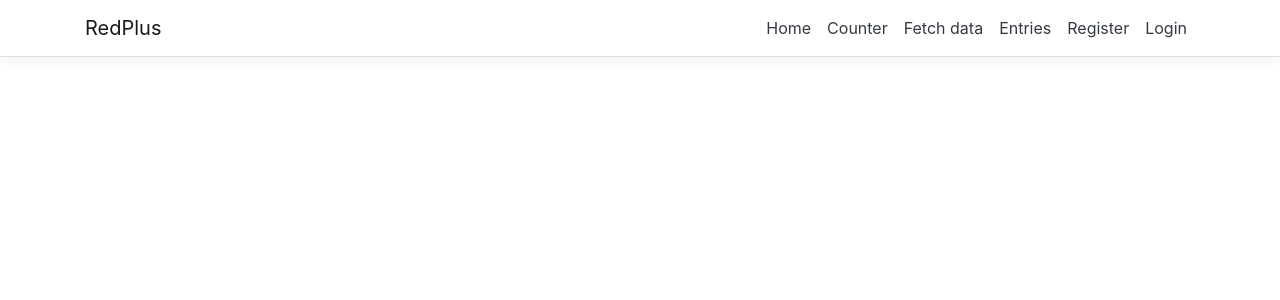
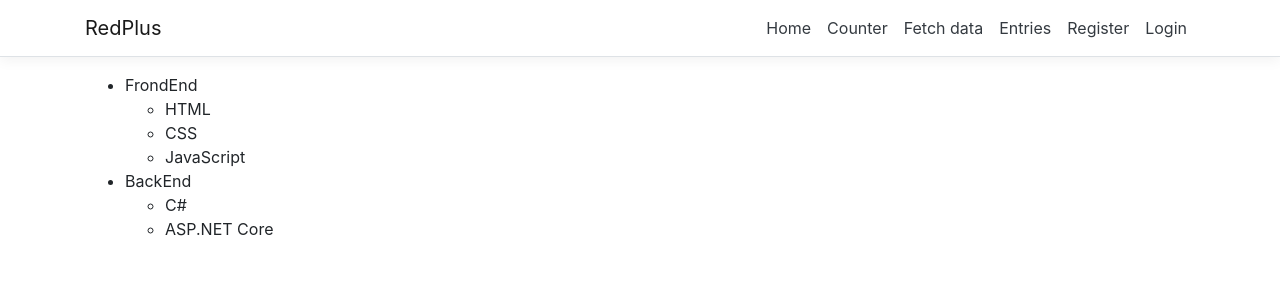
Before and after one commit to VisualAcademy/RedPlus.V31, a React (Create React App) app in the folder RedPlus/ClientApp/: page /Articles/ReactRoadMap in a window 1280 px wide. Shown: the top 300 px of the page. Built offline with nearby package versions, Linux system fonts and the light colour scheme; no server answers.

Commit message:
ReactRoadMap

```diff
--- a/RedPlus/ClientApp/src/App.js
+++ b/RedPlus/ClientApp/src/App.js
@@ -9,11 +9,16 @@ import ApiAuthorizationRoutes from './components/api-authorization/ApiAuthorizat
 import { ApplicationPaths } from './components/api-authorization/ApiAuthorizationConstants';
 
 import './custom.css'
+
+// Entries
 import { EntryIndex } from './components/Entries/EntryIndex';
 import { EntryCreate } from './components/Entries/EntryCreate';
 import { EntryDetails } from './components/Entries/EntryDetails';
 import { EntryEdit } from './components/Entries/EntryEdit';
 import { EntryDelete } from './components/Entries/EntryDelete';
+
+// Articles
+import ReactRoadMap from './articles/ReactRoadMap';
 
 export default class App extends Component {
     static displayName = App.name;
@@ -32,6 +37,9 @@ export default class App extends Component {
                 <Route path='/Entries/Edit/:id' component={EntryEdit} />
                 <Route path='/Entries/Delete/:id' component={EntryDelete} />
 
+                {/* Articles */}
+                <Route path="/Articles/ReactRoadMap" component={ReactRoadMap} />
+
             </Layout>
         );
     }
--- /dev/null
+++ b/RedPlus/ClientApp/src/articles/ReactRoadMap.jsx
@@ -0,0 +1,25 @@
+import React from 'react';
+
+const ReactRoadMap = () => {
+    return (
+        <ul>
+            <li>
+                FrondEnd
+                <ul>
+                    <li>HTML</li>
+                    <li>CSS</li>
+                    <li>JavaScript</li>
+                </ul>
+            </li>
+            <li>
+                BackEnd
+                <ul>
+                    <li>C#</li>
+                    <li>ASP.NET Core</li>
+                </ul>
+            </li>
+        </ul>
+    );
+};
+
+export default ReactRoadMap;
```
